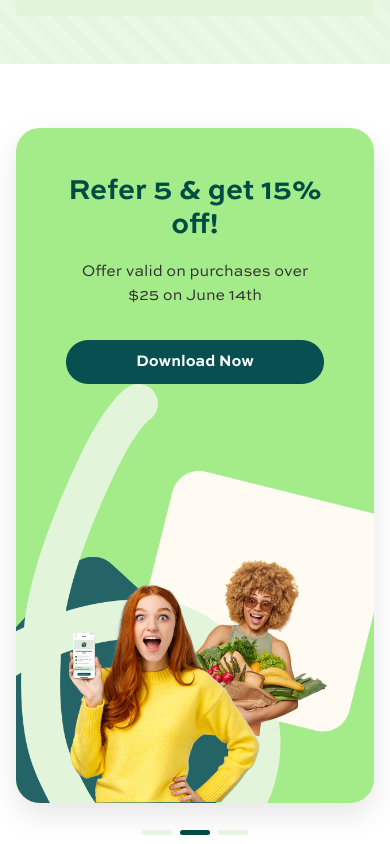
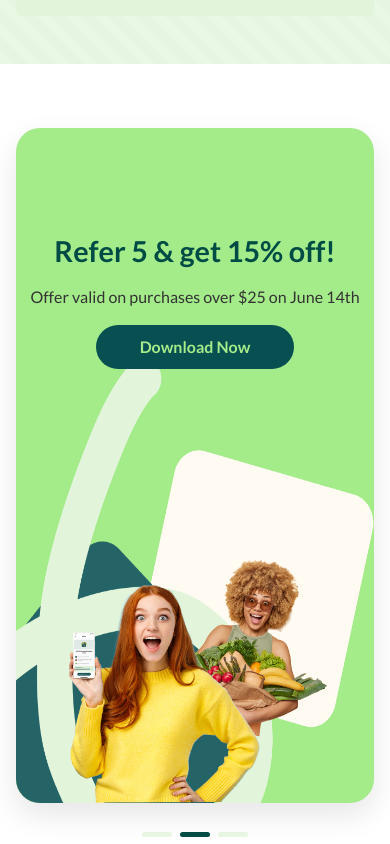
Before and after one commit to master-stm/Nimble, a React (Create React App) app: page /NimbleLandingPage in a window 390 px wide. Shown: the part 1160-2004 px from the top of the page. Built offline with nearby package versions, Linux system fonts and the light colour scheme; the HTML template or start-up script is replaced by a standard one.

Commit message:
Completed-1-layout

```diff
--- a/src/component/CarouselComponent.js
+++ b/src/component/CarouselComponent.js
@@ -49,7 +49,16 @@ const CarouselComponent = ({
                   <div className={`slide-text slide-text-${index}`}>
                     <h2>{slide.headline}</h2>
                     <p>{slide.subtext}</p>
-                    <button className="download-btn">Download Now</button>
+                      {/* Apply the slide‐specific colors here: */}
+                      <button
+                      className="download-btn"
+                      style={{
+                        backgroundColor: slide.buttonBg,
+                        color: slide.buttonTextColor
+                      }}
+                    >
+                      Download Now
+                    </button>
                   </div>
 
               </div>
--- a/src/pages/NimbleLandingPage.js
+++ b/src/pages/NimbleLandingPage.js
@@ -45,7 +45,9 @@ const slidesData = [
     imageDesktop: totebag,
     vector1: one1,
     m_vector:m_vector1,
-    imageMobile:totebag_mobile
+    imageMobile:totebag_mobile,
+    buttonBg: "#A6EC8A",
+    buttonTextColor: "#074F51"
   },
   {
     headline: "Refer 5 & get 15% off!",
@@ -53,7 +55,9 @@ const slidesData = [
     imageDesktop: two_g,
     vector1: two2,
     m_vector:m_vector2,
-    imageMobile:m_two_g
+    imageMobile:m_two_g,
+    buttonBg: "#074F51",
+    buttonTextColor: "#A6EC8A"
   },
   {
     headline: "Students, stock up!",
@@ -61,7 +65,9 @@ const slidesData = [
     imageDesktop: three_g,
     vector1: three3,
     m_vector:mvector3,
-    imageMobile:three_g
+    imageMobile:three_g,
+    buttonBg: "#A6EC8A",
+    buttonTextColor: "#074F51"
   },
 ];
 const NimbleLandingPage = () => {
--- a/src/styles/CarouselComponent.css
+++ b/src/styles/CarouselComponent.css
@@ -1,3 +1,11 @@
+body {
+  font-family: 'Lato', sans-serif;
+}
+
+*, *::before, *::after {
+  font-family: 'Lato', sans-serif;
+}
+
 .carousel-viewport {
   overflow-x: hidden;
   position: relative;
@@ -299,14 +307,14 @@ width: clamp(15%, 15vw, 85%);
     .slide-content {
       display: flex;
       flex-direction: column-reverse; /* slide-text appears above left-side */
-      justify-content: space-between; /* push text to top and curve+image to bottom */
+      justify-content: space-around !important; /* push text to top and curve+image to bottom */
      width: 100%;
+
 
      margin: 0 !important;
      padding: 0 !important;
 
-      /* remove any debugging borders: */
-      /* border: none; */
+
     }
 
     /* 3) Force .left-side to always be 100% of its parent’s width */
@@ -320,16 +328,36 @@ width: clamp(15%, 15vw, 85%);
 
 
     }
+    .slide-text{
+
+      margin: 0 !important;
+      position: relative;
+      width: auto;
+      height: 500px !important;
+      display: flex;
+      z-index: 2 !important;
+      align-self: center;
+      border-radius: 5px;
+
+
+
+    }
     .download-btn {
       margin-top: 1rem;
       padding: 10px 20px;
       background-color: #074F51;
       color: #ffffff;
       border: none;
+    /* exactly 84px tall */
+      width: 60%;
+      font-size: 1rem;
       z-index: 2;
       border-radius: 999px;
-      font-weight: 600;
+      display: block;   /* ensures the button is a block‐level element */
+      margin: 0 auto;   /* center horizontally (if its parent is full‐width) */
+      box-sizing: border-box;
       cursor: pointer;
+      align-self: center;
     }
 
     .background-curve-0 {
@@ -366,9 +394,9 @@ width: clamp(15%, 15vw, 85%);
 
 
 
-              width: 110% !important;
-
-
+              width: 100% !important;
+              position: absolute !important;
+              height: 66%;
               z-index: 0;
                 pointer-events: none;
 
@@ -433,25 +461,8 @@ width: clamp(15%, 15vw, 85%);
 
 
                       }
-.slide-text{
-
-  margin-left: 14% !important;
-  width: auto;
-  height: auto;
-  display: flex;
-  z-index: 2 !important;
-  align-self: center;
-  border-radius: 5px;
 
 
-}
-.slide-text-1{
-  margin-top: 13%;
-
-}
-.slide-text-2 {
-margin-top: 13%;
-}
     /* 7) Hide carousel arrows, shrink dots for mobile */
     .carousel-btn.prev,
     .carousel-btn.next {
```
